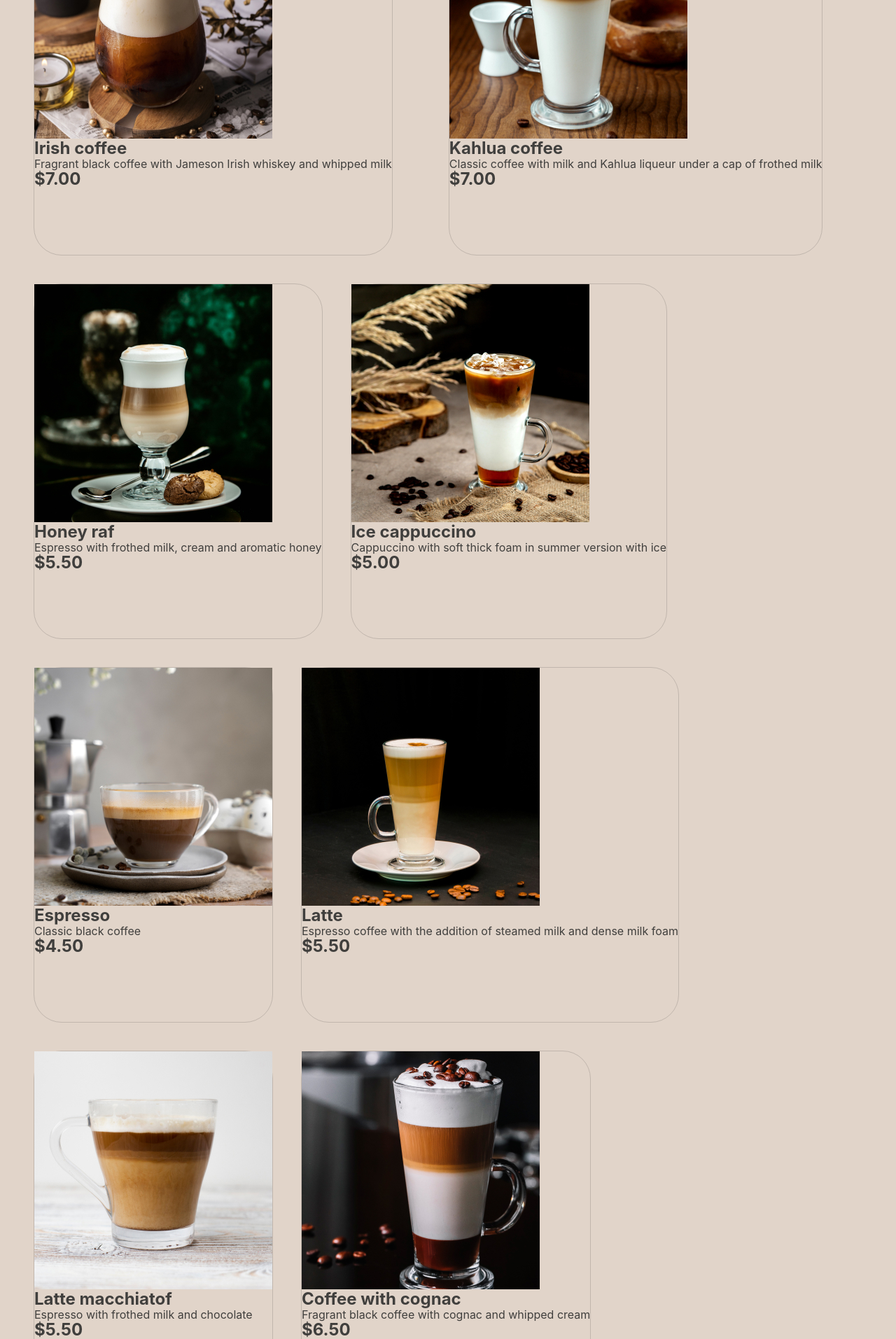
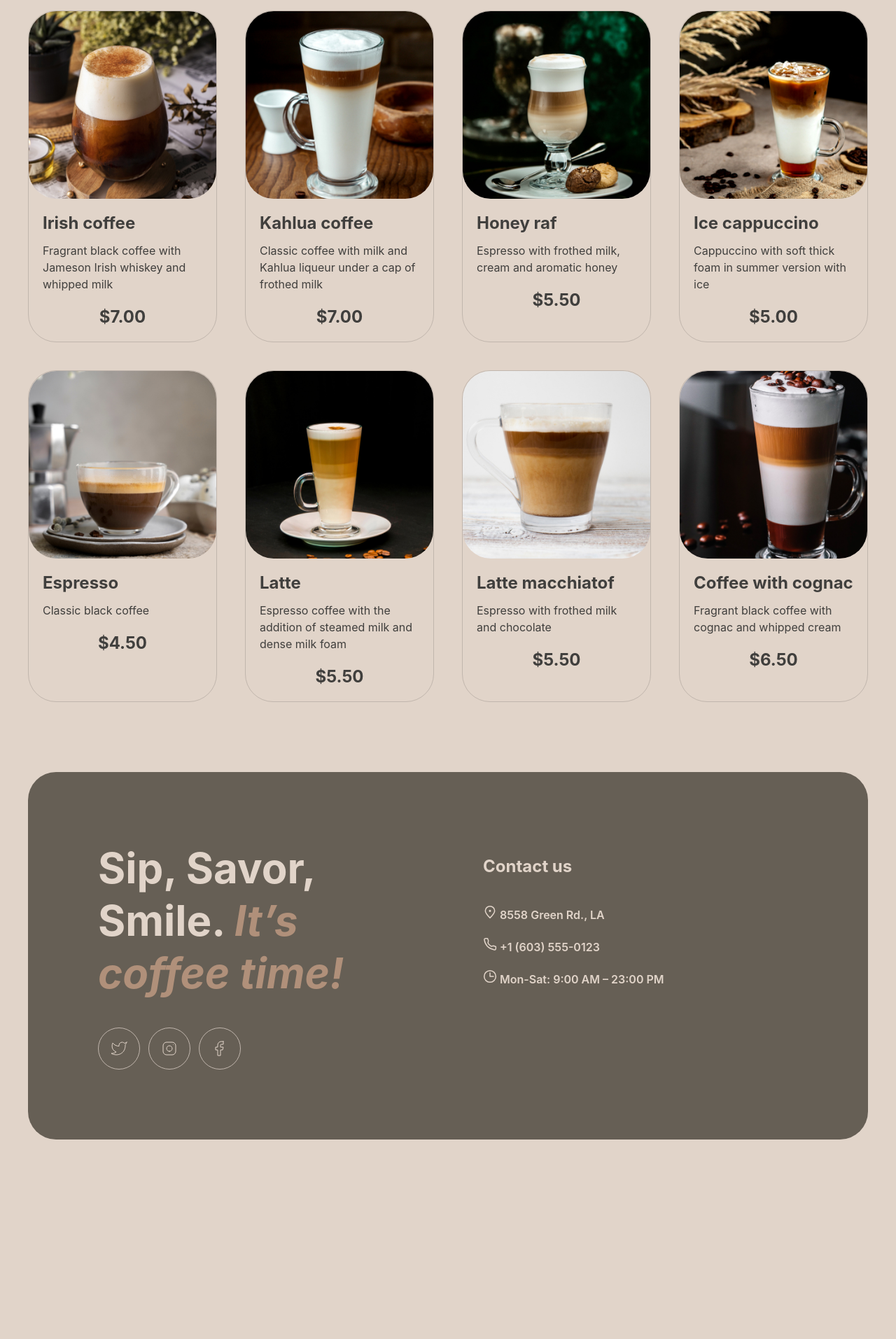
Before and after one commit to MaybleJun/coffe-house, a plain HTML site: page menu.html in a window 1280 px wide. Shown: the part 369-2282 px from the top of the page at 70% size. After the commit the page ends 2037 px from the top, so only its background shows below. Drawn offline with Linux system fonts and the light colour scheme; a web font is replaced by a local one.

Commit message:
feat: add styles for footer, header, menu, enjoy

```diff
--- a/css/style.css
+++ b/css/style.css
@@ -28,15 +28,36 @@
 
   /* Global */
 
+  *,
+  *:before,
+  *:after {
+      margin: 0;
+      padding: 0;
+      border: 0;
+      box-sizing: border-box;
+      -webkit-tap-highlight-color: transparent;
+  }
+  *:focus-visible {
+      outline: 0;
+  }
+
+  html {
+    -webkit-text-size-adjust: 100%;
+    overscroll-behavior-x: none;
+  }
+
   .page{
     scroll-behavior: smooth;
-
   }
 
   .page-body {
-    display: flex;
+    /* display: flex;
     flex-direction: column;
-    align-items: center;
+    align-items: center; */
+    display: grid;
+    min-height: 100%;
+    grid-template-rows: min-content 1fr min-content;
+    align-content: start;
     background-color: var(--background-body);
     color: var(--text-dark);
     font-family: "Inter";
@@ -74,6 +95,27 @@
     font-style: italic;
   }
 
+  .container-main{
+    display: flex;
+    flex-direction: column;
+    align-items: center;
+    max-width: 1440px;
+    margin: 0 auto;
+    padding: 20px 40px 40px;
+  }
+
+  .visually-hidden {
+    position: absolute;
+    width: 1px;
+    height: 1px;
+    margin: -1px;
+    border: 0;
+    padding: 0;
+    white-space: nowrap;
+    clip-path: inset(100%);
+    clip: rect(0 0 0 0);
+    overflow: hidden;
+}
 
   /* Header */
 
@@ -88,14 +130,18 @@
   }
 
   .header{
-    margin-top: 20px;
     margin-bottom: 20px;
+    width: 100%;
   }
 
   .header-nav{
     display: flex;
-    flex-direction: row;
     justify-content: space-between;
+
+  }
+
+  .header-nav__logo{
+    max-width: 100px;
     height: 60px;
   }
 
@@ -107,16 +153,51 @@
   }
 
   .nav__item {
+    margin: auto;
     color: #403F3D;
     line-height: 150%;
   }
 
+  .header-nav__menu-link{
+    margin: auto 0;
+    min-width: 72px;
+  }
+
   /* Enjoy section */
+
+  .enjoy{
+    width: 100%;
+  }
+
+  .enjoy__video-container{
+    position: relative;
+  }
+
+  .enjoy__video{
+    border-radius: 40px;
+    width: 100%;
+    height: 644px;
+    position: absolute;
+    object-fit: cover;
+  }
+
+  .enjoy__text-wrapper{
+    max-width: 765px;
+    display: flex;
+    flex-direction: column;
+    justify-content: center;
+    align-items: flex-start;
+    z-index: 1;
+    position: relative;
+    padding: 100px;
+    gap: 40px;
+  }
 
   .enjoy__title{
     font-size: 72px;
     line-height: 105%;
     color: var(--text-light);
+    align-self: stretch;
   }
 
   .enjoy__desc{
@@ -128,14 +209,22 @@
   .enjoy__button-menu{
     line-height: 150%;
     background-color: var(--background-body);
-    padding: 20px 78px;
+    padding: 20px;
+    cursor: pointer;
+    width: 200px;
   }
 
 /* Favourite section */
 
+  .favorite{
+    margin-top: 100px;
+    width: 100%;
+  }
+
   .favorite__title{
     font-size: 60px;
     text-align: center;
+    line-height: 125%;
   }
 
   .favorite__card-title{
@@ -194,23 +283,69 @@
     background: var(--background-container);
     border-radius: 40px;
     padding: 100px;
+    display: grid;
+    grid-template-columns: 1fr 1fr;
+    gap: 100px;
+  }
+
+  .footer__wrapper-socials{
     display: flex;
-    gap: 100px;
+    flex-direction: column;
+    gap: 40px;
   }
 
   .footer__socials-title{
     font-size: 60px;
     color: var(--text-light);
+    line-height: 125%;
+  }
+
+  .footer__socials-items{
+    display: flex;
+    gap: 12px;
+  }
+
+  .footer__socials-item{
+
+  }
+
+  .footer__socials-btn{
+    display: flex;
+    justify-content: center;
+    align-items: center;
+    width: 60px;
+    height: 60px;
+    width: 60px;
+    height: 60px;
+    border:  1px solid var(--Border-Light, #C1B6AD);
+  }
+
+  .footer__socials-icon{
+    width: 24px;
+   height: 24px;
+   flex-shrink: 0;
+  }
+
+  .footer__wrapper-contacts{
+    display: flex;
+    flex-direction: column;
+    gap: 40px;
+    margin: 20px 0;
+
   }
 
   .footer__contacts-title{
     font-size: 24px;
     color: var(--text-light);
+    line-height: 125%;
   }
 
   .footer__contacts-items{
     color: var(--text-light);
     line-height: 150%;
+    display: flex;
+    flex-direction: column;
+    gap: 20px;
   }
 
   .footer__contacts-phone,
@@ -221,16 +356,22 @@
 
   /* Menu section*/
   .menu{
-    margin: 20px 0 100px;
-    gap: 40px;
+    margin: 0 0 100px;
   }
   .menu__title{
     font-size: 60px;
+    line-height: 125%;
+    text-align: center;
+    margin: 0 auto;
+    max-width: 800px;
+    margin-bottom: 40px;
   }
 
   .menu_sort-items{
     display: flex;
+    justify-content: center;
     gap: 16px;
+    margin-bottom: 40px;
   }
 
   .menu_sort-btn{
@@ -238,6 +379,7 @@
     border: 1px solid var(--Border-Light, #C1B6AD);
     padding: 8px 16px 8px;
     height: 46px;
+    width: max-content;
   }
 
   .menu_sort-btn img{
@@ -252,27 +394,65 @@
   }
 
   .menu_sort-btn--current img{
+    display: flex;
     border-radius: 100px;
     background-color: var(--background-body);
     padding: 3px 7px;
   }
 
   /* menu gallery */
+.menu_gallery{
+}
+  .menu__gallery-items{
+    display: grid;
+    grid-template-columns: repeat(4,1fr);
+    gap: 40px;
 
-  .menu__gallery-items{
-    display: flex;
-    flex-flow: wrap;
-    gap: 40px;
   }
 
   .menu__gallery-item{
-    height: 506px;
+    display: flex;
+    flex-direction: column;
+    align-items: center;
+    max-width: 310px;
     border-radius: 40px;
-    border: 1px solid var(--Border-Light, #C1B6AD);
+    border: 1px solid var(--border-light);
+    cursor: pointer;
+    max-height: 506px;
+  }
+
+  .menu__img-box{
+    display: flex;
+    justify-content: center;
+    align-items: center;
+    width: 100%;
+    border-radius: 40px;
+    overflow: hidden;
+  }
+
+  .menu__item-img{
+    max-width: 100%;
+
+  }
+
+  .menu__gallery-item > .menu__img-box > .menu__item-img {
+    transform: scale(1.1);
+    transition: 0.6s ease-in-out;
+}
+
+  .menu__text-box{
+    display: flex;
+    flex-direction: column;
+    justify-content: space-between;
+    padding: 20px;
+    gap: 12px;
+    width: 100%;
+    align-items: flex-start;
   }
 
   .menu__item-title{
     font-size: 24px;
+    line-height: 125%;
   }
 
   .menu__item-description{
@@ -282,4 +462,8 @@
 
   .menu__item-price{
     font-size: 24px;
+    line-height: 125%;
+    margin-bottom: 20px;
+    text-align: left;
+    margin: 0 20px 20px;
   }
--- a/menu.html
+++ b/menu.html
@@ -14,8 +14,8 @@
     <div class="container-main">
         <header class="header">
             <nav class="header-nav">
-                <a class="header-nav__logo">
-                    <img class="header-nav__logo-img" src="./img/logo.png" width="100px" height="60px" alt="coffee-shop logo"/>
+                <a class="header-nav__logo" href="index.html">
+                    <img class="header-nav__logo-img" src="./img/logo.png" width="100" height="60" alt="coffee-shop logo"/>
                 </a>
                 <ul class="header-nav__items">
                     <li class="nav__item"><a href="#">Favorite coffee</a></li>
@@ -24,7 +24,7 @@
                     <li class="nav__item"><a href="#">Contact us</a></li>
                 </ul>
                 <a class="header-nav__menu-link" href="menu.html">Menu
-                    <img class="menu-link__icon" src="./img/coffee-cup.svg" width="20px" height="20px" alt="coffee-cup"/>
+                    <img class="menu-link__icon" src="./img/coffee-cup.svg" width="20" height="20" alt="coffee-cup"/>
                 </a>
             </nav>
         </header>
@@ -54,73 +54,88 @@
                 <div class="menu_gallery">
                     <ul class="menu__gallery-items">
                         <li  class="menu__gallery-item">
-                            <a class="menu__gallery-link" href="#">
-                                <img class="menu__item-img" src="img/coffee-1.jpg" width="340px" height="340px" alt="image coffee Irish coffee"/>
+                            <div class="menu__img-box">
+                              <img class="menu__item-img" src="img/coffee-1.jpg"  alt="image coffee Irish coffee"/>
+                            </div>
+                            <div class="menu__text-box">
                                 <h3 class="menu__item-title">Irish coffee</h3>
                                 <p class="menu__item-description">Fragrant black coffee with Jameson Irish whiskey and whipped milk</p>
+                            </div>
                             <h3 class="menu__item-price">$7.00</h3>
                           </li>
-                            </a>
                         <li class="menu__gallery-item">
-                            <a class="menu__gallery-link" href="#">
-                                <img class="menu__item-img" src="img/coffee-2.jpg" width="340px" height="340px" alt="image coffee Kahlua coffee"/>
+                              <div class="menu__img-box">
+                                <img class="menu__item-img" src="img/coffee-2.jpg" width="340" height="340" alt="image coffee Kahlua coffee"/>
+                              </div>
+                              <div class="menu__text-box">
                                 <h3 class="menu__item-title">Kahlua coffee</h3>
                                 <p class="menu__item-description">Classic coffee with milk and Kahlua liqueur under a cap of frothed milk</p>
+                              </div>
                               <h3 class="menu__item-price">$7.00</h3>
                           </li>
-                            </a>
                         <li class="menu__gallery-item">
-                            <a class="menu__gallery-link" href="#">
-                                <img class="menu__item-img" src="img/coffee-3.jpg" width="340px" height="340px" alt="image coffee Honey raf"/>
+                              <div class="menu__img-box">
+                                <img class="menu__item-img" src="img/coffee-3.jpg" width="340" height="340" alt="image coffee Honey raf"/>
+                              </div>
+                              <div class="menu__text-box">
                                 <h3 class="menu__item-title">Honey raf</h3>
                                 <p class="menu__item-description">Espresso with frothed milk, cream and aromatic honey</p>
+                              </div>
                               <h3 class="menu__item-price">$5.50</h3>
-                            </a>
                         </li>
                         <li class="menu__gallery-item">
-                            <a class="menu__gallery-link" href="#">
-                                <img class="menu__item-img" src="img/coffee-4.jpg" width="340px" height="340px" alt="image coffee Ice cappuccino"/>
+                              <div class="menu__img-box">
+                                <img class="menu__item-img" src="img/coffee-4.jpg" width="340" height="340" alt="image coffee Ice cappuccino"/>
+                              </div>
+                              <div class="menu__text-box">
                                 <h3 class="menu__item-title">Ice cappuccino</h3>
                                 <p class="menu__item-description">Cappuccino with soft thick foam in summer version with ice</p>
+                              </div>
                               <h3 class="menu__item-price">$5.00</h3>
-                            </a>
                         </li>
                         <li class="menu__gallery-item">
-                            <a class="menu__gallery-link" href="#">
-                                <img class="menu__item-img" src="img/coffee-5.jpg" width="340px" height="340px" alt="image coffee Espresso"/>
+                              <div class="menu__img-box">
+                                <img class="menu__item-img" src="img/coffee-5.jpg" width="340" height="340" alt="image coffee Espresso"/>
+                              </div>
+                              <div class="menu__text-box">
                                 <h3 class="menu__item-title">Espresso</h3>
                                 <p class="menu__item-description">Classic black coffee</p>
+                              </div>
                               <h3 class="menu__item-price">$4.50</h3>
-                            </a>
                         </li>
                         <li class="menu__gallery-item">
-                            <a class="menu__gallery-link" href="#">
-                                <img class="menu__item-img" src="img/coffee-6.jpg" width="340px" height="340px" alt="image coffee Latte"/>
+                              <div class="menu__img-box">
+                                <img class="menu__item-img" src="img/coffee-6.jpg" width="340" height="340" alt="image coffee Latte"/>
+                              </div>
+                              <div class="menu__text-box">
                                 <h3 class="menu__item-title">Latte</h3>
                                 <p class="menu__item-description">Espresso coffee with the addition of steamed milk and dense milk foam</p>
+                              </div>
                               <h3 class="menu__item-price">$5.50</h3>
-                            </a>
                         </li>
                         <li class="menu__gallery-item">
-                            <a class="menu__gallery-link" href="#">
-                                <img class="menu__item-img" src="img/coffee-7.jpg" width="340px" height="340px" alt="image coffee Latte macchiato"/>
+                              <div class="menu__img-box">
+                                <img class="menu__item-img" src="img/coffee-7.jpg" width="340" height="340" alt="image coffee Latte macchiato"/>
+                              </div>
+                              <div class="menu__text-box">
                                 <h3 class="menu__item-title">Latte macchiatof</h3>
                                 <p class="menu__item-description">Espresso with frothed milk and chocolate</p>
+                              </div>
                               <h3 class="menu__item-price">$5.50</h3>
-                            </a>
                         </li>
                         <li class="menu__gallery-item">
-                            <a class="menu__gallery-link" href="#">
-                                <img class="menu__item-img" src="img/coffee-8.jpg" width="340px" height="340px" alt="image coffee Coffee with cognac"/>
+                              <div class="menu__img-box">
+                                <img class="menu__item-img" src="img/coffee-8.jpg" width="340" height="340" alt="image coffee Coffee with cognac"/>
+                              </div>
+                              <div class="menu__text-box">
                                 <h3 class="menu__item-title">Coffee with cognac</h3>
                                 <p class="menu__item-description">Fragrant black coffee with cognac and whipped cream</p>
+                              </div>
                               <h3 class="menu__item-price">$6.50</h3>
-                            </a>
                         </li>
                       </ul>
                 </div>
             </section>
-        </div>
     </main>
     <footer class="footer">
         <div class="footer__wrapper">
@@ -156,19 +171,19 @@
                 <h3 class="footer__contacts-title">Contact us</h3>
                 <ul class="footer__contacts-items">
                     <li class="footer__contacts-item">
-                        <a class="footer__contacts-map" href="">
-                            <img class="footer__contacts-icon" src="./img/pin-alt.svg" width="20px" height="20px" alt="adress-icon"/>
+                        <a class="footer__contacts-map" href="https://maps.google.com/?q=8558%20Green%20Rd.,%20LA/">
+                            <img class="footer__contacts-icon" src="./img/pin-alt.svg" width="20" height="20" alt="adress-icon"/>
                             8558 Green Rd.,  LA
                         </a>
                     </li>
                     <li class="footer__contacts-item">
                         <a class="footer__contacts-phone" href="tel:+16035550123">
-                            <img class="footer__contacts-icon" src="./img/phone.svg" width="20px" height="20px" alt="telephon-icon"/>
+                            <img class="footer__contacts-icon" src="./img/phone.svg" width="20" height="20" alt="telephon-icon"/>
                             +1 (603) 555-0123
                         </a>
                     </li>
                     <li class="footer__contacts-item">
-                            <img class="footer__contacts-icon" src="./img/clock.svg" width="20px" height="20px" alt="time-icon"/>
+                            <img class="footer__contacts-icon" src="./img/clock.svg" width="20" height="20" alt="time-icon"/>
                             Mon-Sat: 9:00 AM – 23:00 PM
                     </li>
                 </ul>
```
Also changed, not shown: index.html (+19 -21 lines). Lines whose indentation alone changed are shown as unchanged.
